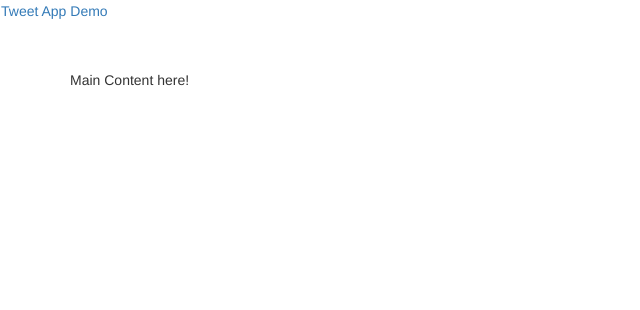
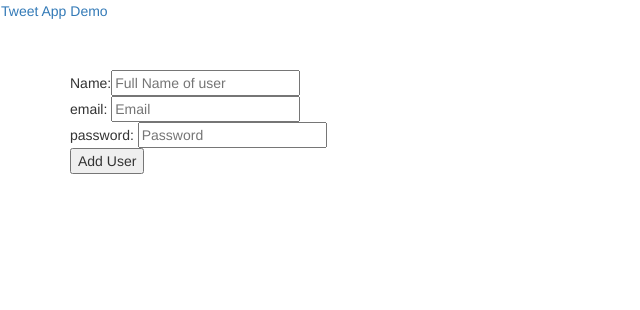
Before and after one commit to paulpythonian/Cloud-Native, a Flask app: page /adduser in a window 1280 px wide. Shown: the top 310 px of the page, without its empty margins (0-640 px from the left). Run offline with Flask 2, Linux system fonts and the light colour scheme; some libraries are stand-ins or nearby versions.

Commit message:
html added

```diff
--- a/templates/adduser.html
+++ b/templates/adduser.html
@@ -14,17 +14,33 @@
         </div>
     </div>
     <div id="main" class="container">
+        <form action="">
+            <table class="table table-striped">
+                <div>
+                    Name:<input type="text" placeholder="Full Name of user">
+                </div>
 
-        Main Content here!
+                <div>
+                    email: <input type="email" placeholder="Email">
+                </div>
+                <div>
+                    password: <input type="password" placeholder="Password">
+                </div>
+
+                <button type="submit"> Add User</button>
+
+
+            </table>
+        </form>
 
     </div>
 
-      <meta name="viewport" content="width=device-width, initial-scale=1.0">
-      <link href="http://netdna.bootstrapcdn.com/twitter-bootstrap/2.3.2/css/bootstrap-combined.min.css"
-       rel="stylesheet">
-      <script src="http://ajax.aspnetcdn.com/ajax/jquery/jquery-1.9.0.js"></script>
-      <script src="http://netdna.bootstrapcdn.com/twitter-bootstrap/2.3.2/js/bootstrap.min.js"></script>
-      <script src="http://ajax.aspnetcdn.com/ajax/knockout/knockout-2.2.1.js"></script>
+
+    <script src="http://cdnjs.cloudflare.com/ajax/libs/jquery/1.8.3/jquery.min.js"></script>
+    <script src="http://cdnjs.cloudflare.com/ajax/libs/knockout/2.2.0/knockout-min.js"></script>
+    <link href="http://netdna.bootstrapcdn.com/twitter-bootstrap/2.3.2/css/bootstrap-combined.min.css"  rel="stylesheet">
+    <!-- <script src="http://ajax.aspnetcdn.com/ajax/jquery/jquery-1.9.0.js"></script> -->
+    <script src="http://netdna.bootstrapcdn.com/twitter-bootstrap/2.3.2/js/bootstrap.min.js"></script>
 
 
 
```
